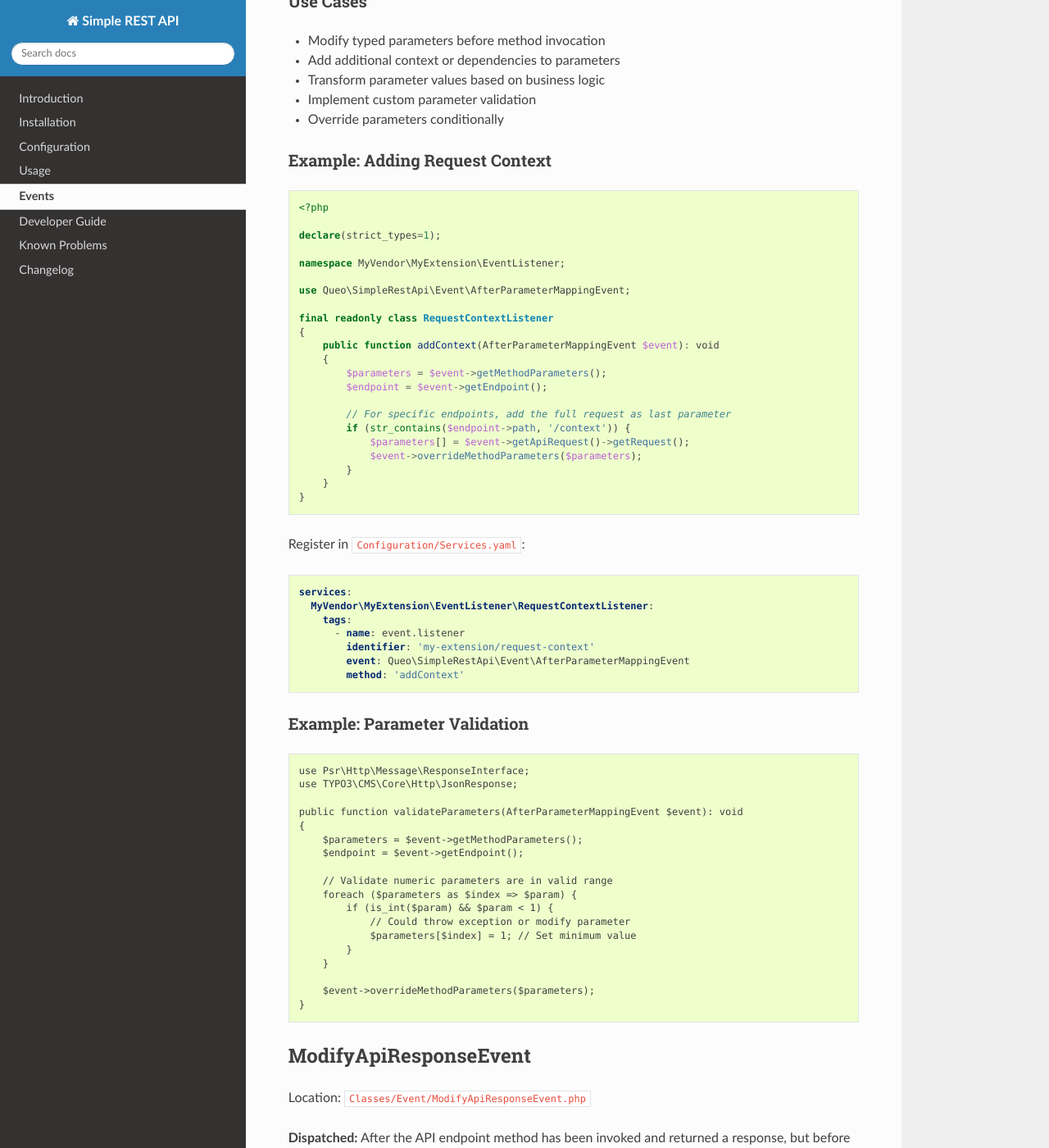
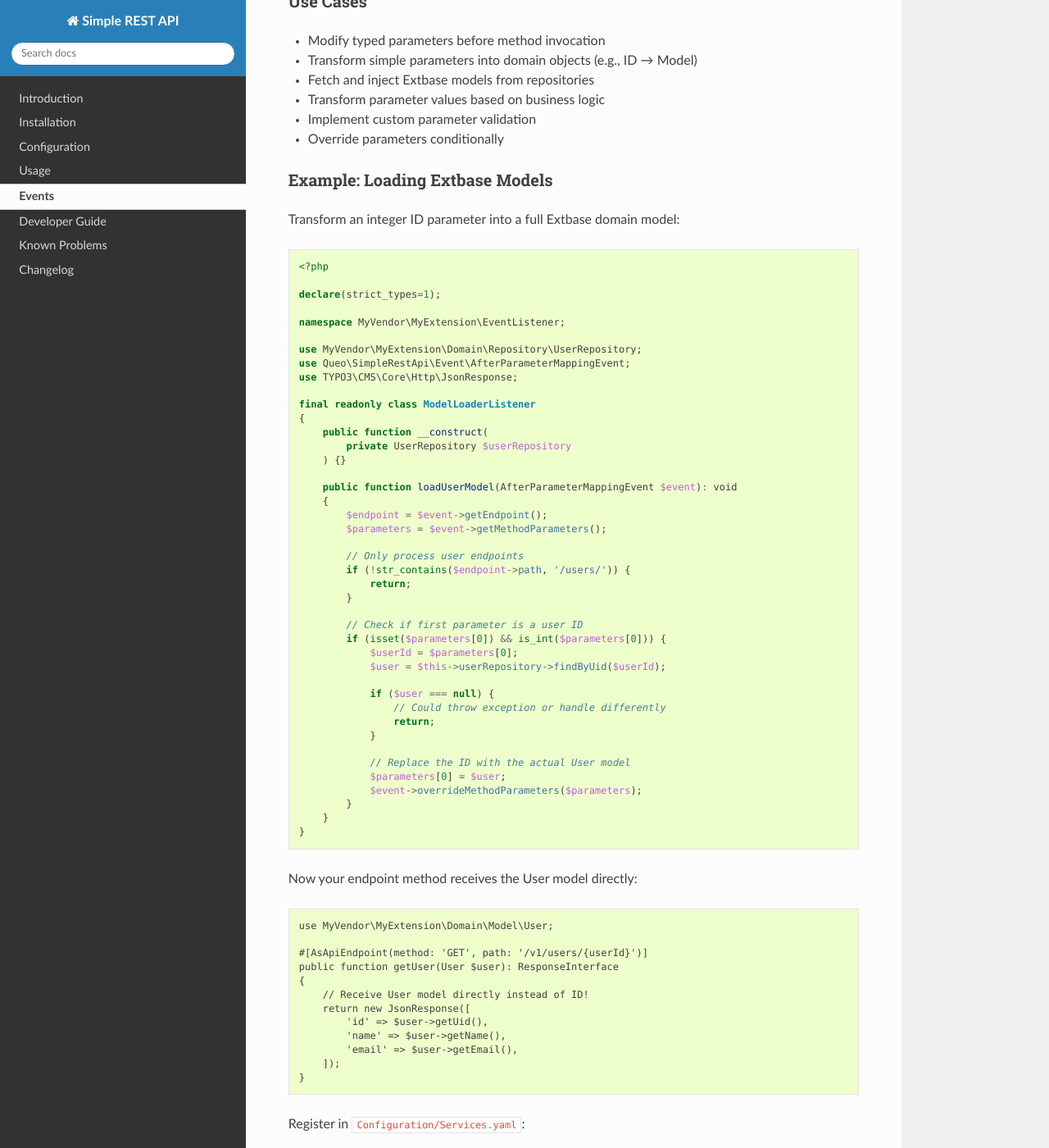
Before and after one commit to queoGmbH/simple-rest-api, a Sphinx documentation site: the page built from Documentation/Events/Index.rst, in a window 1280 px wide and 1400 px high, scrolled down 3185 px. Shown: the whole window at 82% size. Built offline with Sphinx 7.4.7 and the Read the Docs theme 3.1.0, drawn with Linux system fonts in a browser that asks for light colours; some of the changed text lies outside the part shown.

Commit message:
[DOCS] Replace 'Adding Request Context' example with 'Loading Extbase Models'
Replace the 'Adding Request Context' example which didn't make sense
(ServerRequestInterface can already be passed to endpoint methods) with
a practical 'Loading Extbase Models' example.

The new example demonstrates:
- Transforming an integer ID parameter into a full Extbase domain model
- Using dependency injection to access repositories
- Automatically loading User model from repository based on URL parameter
- Endpoint methods receive the model object directly instead of just the ID

This is a genuinely useful pattern that shows the real power of
AfterParameterMappingEvent for transforming simple parameters into
rich domain objects.

Suggested by user feedback.

```diff
--- a/Documentation/Events/Index.rst
+++ b/Documentation/Events/Index.rst
@@ -172,13 +172,16 @@ Use Cases
 ---------
 
 * Modify typed parameters before method invocation
-* Add additional context or dependencies to parameters
+* Transform simple parameters into domain objects (e.g., ID → Model)
+* Fetch and inject Extbase models from repositories
 * Transform parameter values based on business logic
 * Implement custom parameter validation
 * Override parameters conditionally
 
-Example: Adding Request Context
+Example: Loading Extbase Models
 --------------------------------
+
+Transform an integer ID parameter into a full Extbase domain model:
 
 .. code-block:: php
 
@@ -188,21 +191,58 @@ Example: Adding Request Context
 
    namespace MyVendor\MyExtension\EventListener;
 
+   use MyVendor\MyExtension\Domain\Repository\UserRepository;
    use Queo\SimpleRestApi\Event\AfterParameterMappingEvent;
+   use TYPO3\CMS\Core\Http\JsonResponse;
 
-   final readonly class RequestContextListener
+   final readonly class ModelLoaderListener
    {
-       public function addContext(AfterParameterMappingEvent $event): void
+       public function __construct(
+           private UserRepository $userRepository
+       ) {}
+
+       public function loadUserModel(AfterParameterMappingEvent $event): void
        {
+           $endpoint = $event->getEndpoint();
            $parameters = $event->getMethodParameters();
-           $endpoint = $event->getEndpoint();
 
-           // For specific endpoints, add the full request as last parameter
-           if (str_contains($endpoint->path, '/context')) {
-               $parameters[] = $event->getApiRequest()->getRequest();
+           // Only process user endpoints
+           if (!str_contains($endpoint->path, '/users/')) {
+               return;
+           }
+
+           // Check if first parameter is a user ID
+           if (isset($parameters[0]) && is_int($parameters[0])) {
+               $userId = $parameters[0];
+               $user = $this->userRepository->findByUid($userId);
+
+               if ($user === null) {
+                   // Could throw exception or handle differently
+                   return;
+               }
+
+               // Replace the ID with the actual User model
+               $parameters[0] = $user;
                $event->overrideMethodParameters($parameters);
            }
        }
+   }
+
+Now your endpoint method receives the User model directly:
+
+.. code-block:: php
+
+   use MyVendor\MyExtension\Domain\Model\User;
+
+   #[AsApiEndpoint(method: 'GET', path: '/v1/users/{userId}')]
+   public function getUser(User $user): ResponseInterface
+   {
+       // Receive User model directly instead of ID!
+       return new JsonResponse([
+           'id' => $user->getUid(),
+           'name' => $user->getName(),
+           'email' => $user->getEmail(),
+       ]);
    }
 
 Register in ``Configuration/Services.yaml``:
@@ -210,12 +250,12 @@ Register in ``Configuration/Services.yaml``:
 .. code-block:: yaml
 
    services:
-     MyVendor\MyExtension\EventListener\RequestContextListener:
+     MyVendor\MyExtension\EventListener\ModelLoaderListener:
        tags:
          - name: event.listener
-           identifier: 'my-extension/request-context'
+           identifier: 'my-extension/model-loader'
            event: Queo\SimpleRestApi\Event\AfterParameterMappingEvent
-           method: 'addContext'
+           method: 'loadUserModel'
 
 Example: Parameter Validation
 ------------------------------
```
